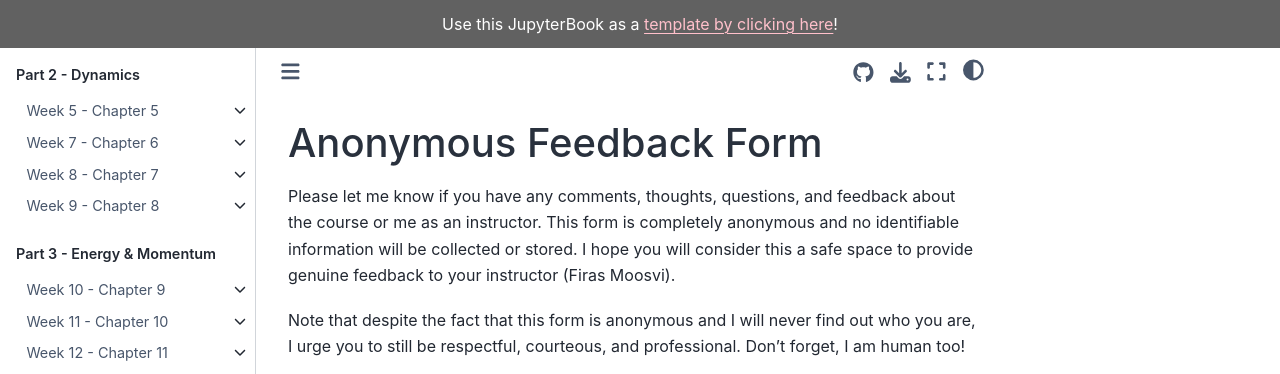
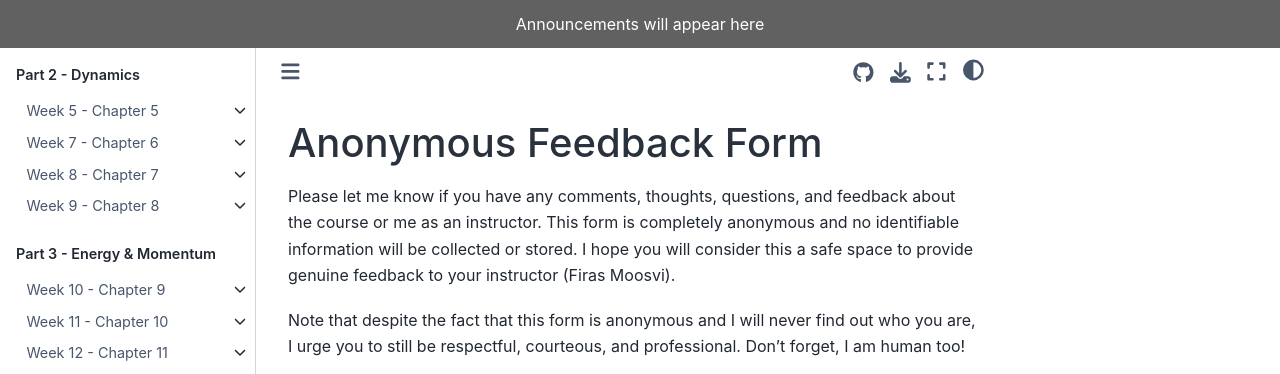
Before and after one commit to jsmagnuson/mdraft, a Jupyter Book: the page built from about/feedback.md, in a window 1280 px wide and 900 px high, cut to the strip 0-374 px from the top of the window. Built offline with Jupyter Book 1.0.4 settings and Sphinx 7.4.7 and the Sphinx Book theme 1.1.4, drawn with Linux system fonts in a browser that asks for light colours; pages that are not in the unit, such as notebooks, are missing from menus; some of the changed text lies outside the part shown.

Commit message:
fixing error

```diff
--- a/_config.yml
+++ b/_config.yml
@@ -1,7 +1,7 @@
 # Book settings
 title: "Models of the Mind"
-author: Firas Moosvi
-logo: images/models-of-mind-logo-smaller.png
+author: James Magnuson
+logo: images/logo.jpg
 copyright: ""
 exclude_patterns: ["LICENSE.md", "README.md"]
 only_build_toc_files: true
@@ -18,7 +18,7 @@
   use_issues_button: true
   use_edit_page_button: true
   navbar_number_sections : false
-  announcement: "Use this JupyterBook as a <a href='https://github.com/firasm/jupyterbook_course_template' style='color:pink;'>template by clicking here</a>!"  # The base URL where your book will be hosted. Used for creating image previews and social links. e.g.: https://mypage.com/mybook/
+  announcement: "Announcements will appear here"
   # google_analytics_id: UA-11111111 # add your Google Analytics Tracking Code
   comments:
     hypothesis: false
@@ -71,3 +71,7 @@
       COURSE_LINK: "https://firas.moosvi.com/courses/cosc123"
       FORMAT: "Lectures, Labs, Tutorials and they will all be running online in this course."
       TEXTBOOK: "We will not be needing a textbook for this course as you will be provided all the notes you need via the course website."
+
+# Notes
+# Template: https://firasm.github.io/jupyterbook_course_template
+# Template repo: https://github.com/firasm/jupyterbook_course_template
```
